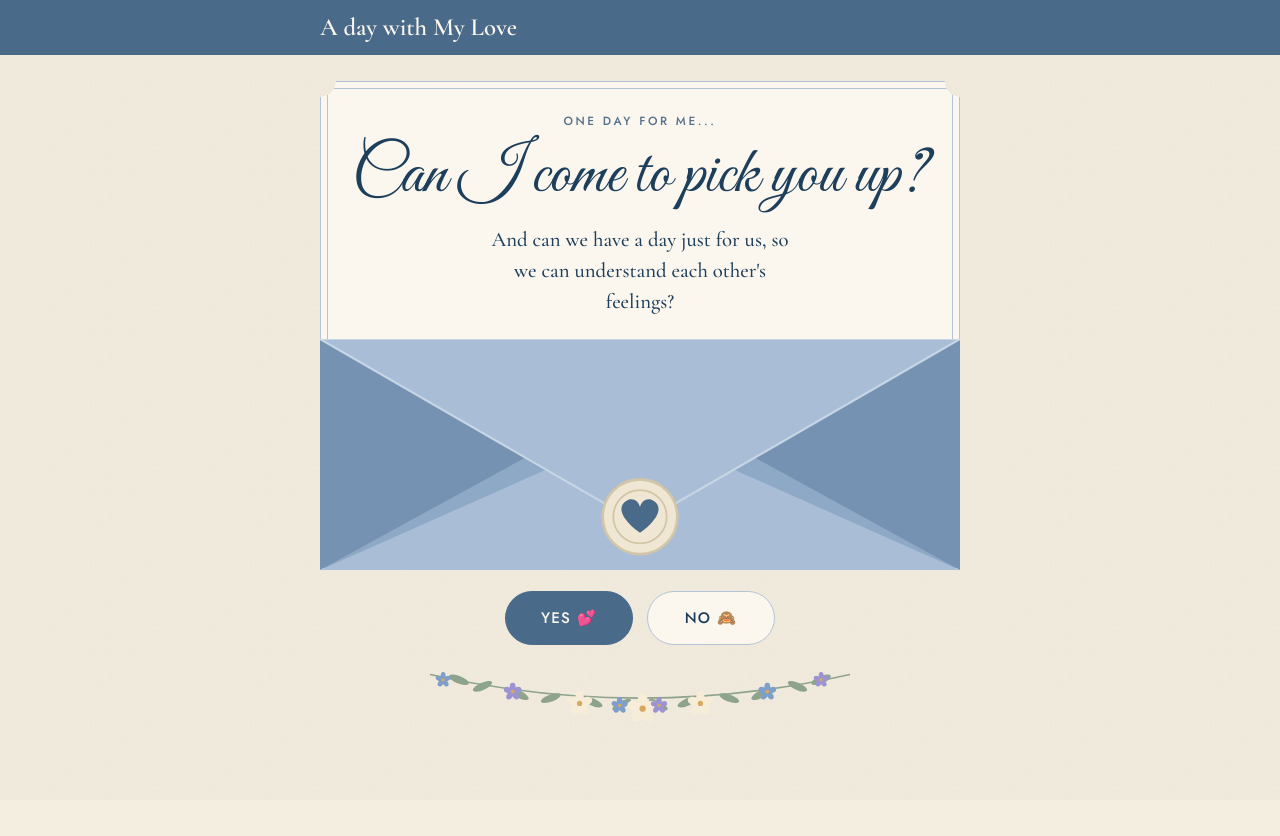
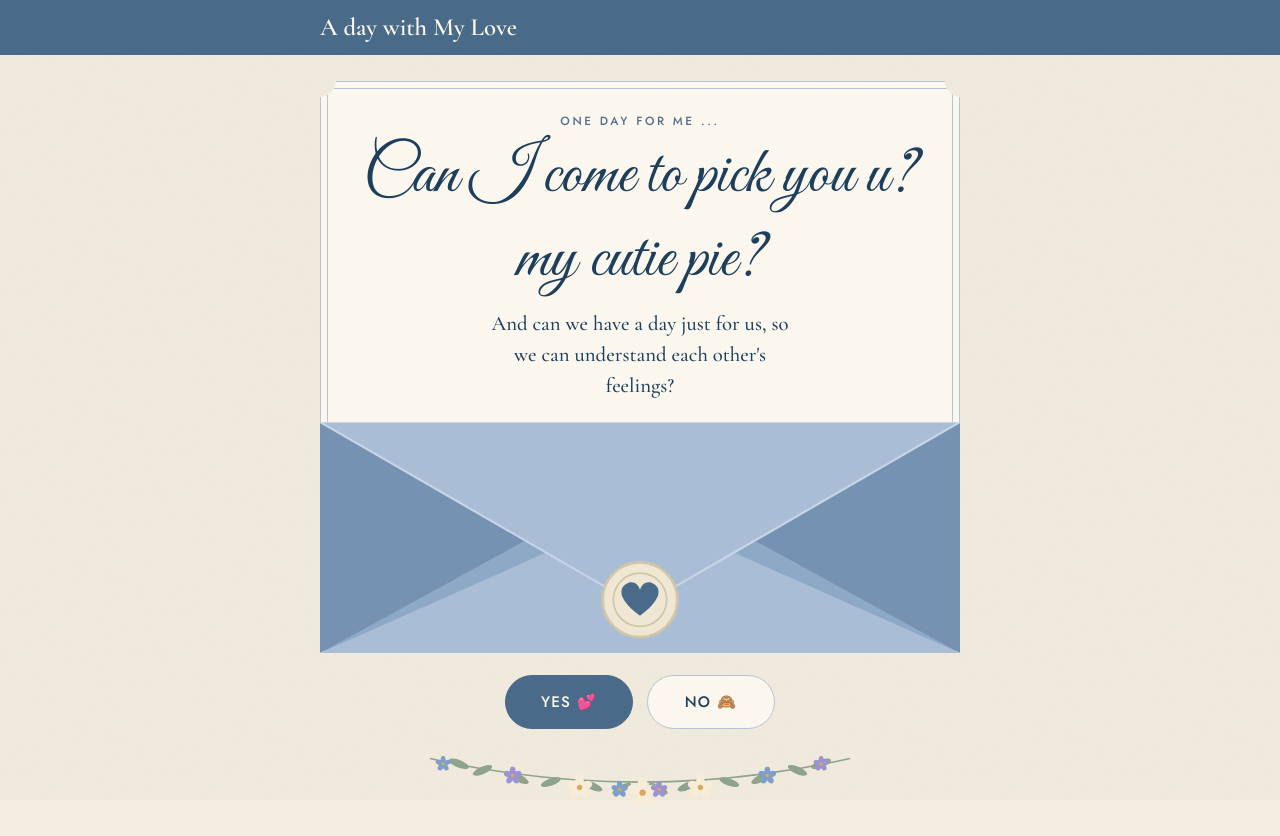
Before and after one commit to RAMANA654-dot/arpitha-, a plain HTML site: page index.html in a window 1280 px wide. Before the commit the page ends 800 px from the top, so only its background shows below. Drawn offline with nearby package versions, Linux system fonts and the light colour scheme.

Commit message:
Update index.html

```diff
--- a/index.html
+++ b/index.html
@@ -279,8 +279,9 @@ input:focus-visible, textarea:focus-visible, button:focus-visible, a:focus-visib
   <div class="gutter">
     <header class="hero-wrap">
       <section class="hero notch" id="hero">
-        <p class="eyebrow" id="heroEyebrow">One day for me...</p>
-        <h1 id="heroTitle">Can I come to pick you up?</h1>
+        <p class="eyebrow" id="heroEyebrow">One day for me ...</p>
+        <h1 id="heroTitle">Can I come to pick you u?</h1>
+         <h1 id="heroTitle">my cutie pie?</h1>
         <p class="sub" id="heroSub">And can we have a day just for us, so we can understand each other's feelings?</p>
       </section>
       <svg class="envelope" viewBox="0 0 360 130" aria-hidden="true">
```
